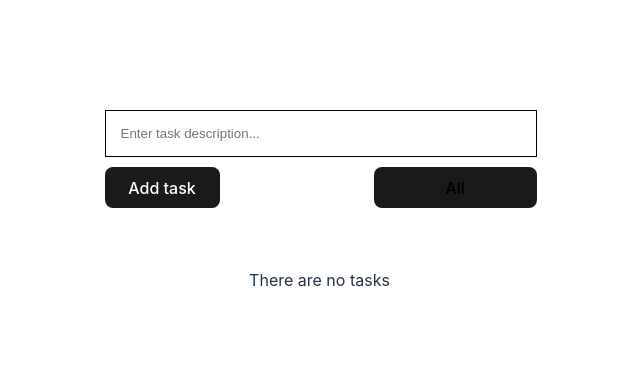
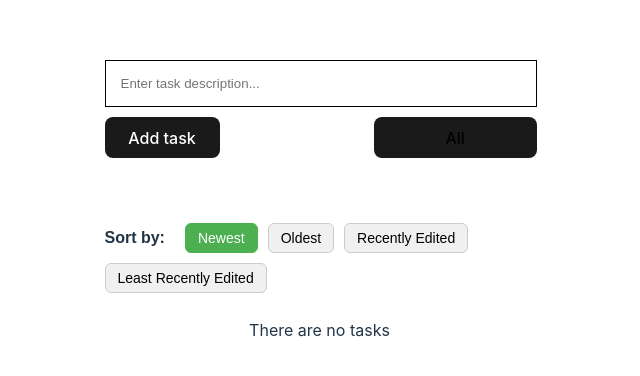
Before and after one commit to shiro0x29a/todo, a React (Vite) app: page / in a window 1280 px wide. Shown: the part 194-570 px from the top of the page, without its empty margins (64-704 px from the left). Built offline with nearby package versions, Linux system fonts and the light colour scheme.

Commit message:
feat: add task sorting by time

```diff
--- a/src/App.css
+++ b/src/App.css
@@ -83,6 +83,40 @@
   color: #333;
 }
 
+#sortOptions {
+  display: flex;
+  flex-wrap: wrap;
+  align-items: center;
+  gap: 10px; /* Расстояние между кнопками */
+  margin: 15px 0;
+  font-family: Arial, sans-serif;
+}
+
+#sortOptions span {
+  font-weight: bold;
+  margin-right: 10px;
+}
+
+#sortOptions button {
+  padding: 6px 12px;
+  background-color: #f0f0f0;
+  border: 1px solid #ccc;
+  border-radius: 6px;
+  cursor: pointer;
+  font-size: 14px;
+  transition: all 0.2s ease;
+}
+
+#sortOptions button:hover {
+  background-color: #e0e0e0;
+}
+
+#sortOptions button.active {
+  background-color: #4caf50; /* Цвет активной сортировки */
+  color: white;
+  border-color: #4caf50;
+}
+
 .taskList {
   display: grid;
   gap: 10px;
--- a/src/App.jsx
+++ b/src/App.jsx
@@ -98,14 +98,45 @@ if (filter === 'all') {
     console.log(1, filter)
 }
 
-const filteredTasks = tasks.filter(task => {
+// const filteredTasks = tasks.filter(task => {
+//     if (filter === 'all') return true
+//     if (filter === 'completed') return task.isCompleted
+//     if (filter === 'uncompleted') return !task.isCompleted
+//     return true
+//   })
+
+const [sortBy, setSortBy] = useState('created-desc') // по умолчанию — новые сверху
+
+const filteredTasks = sortTasks(
+  tasks.filter(task => {
     if (filter === 'all') return true
     if (filter === 'completed') return task.isCompleted
     if (filter === 'uncompleted') return !task.isCompleted
     return true
   })
+)
 
 console.log(filteredTasks)
+
+function sortTasks(tasks) {
+  return [...tasks].sort((a, b) => {
+    let dateA, dateB;
+
+    if (sortBy.includes('created')) {
+      dateA = new Date(a.created)
+      dateB = new Date(b.created)
+    } else {
+      dateA = a.edited ? new Date(a.edited) : new Date(a.created)
+      dateB = b.edited ? new Date(b.edited) : new Date(b.created)
+    }
+
+    if (sortBy.endsWith('asc')) {
+      return dateA - dateB
+    } else {
+      return dateB - dateA
+    }
+  })
+}
 
   return (
     <>
@@ -138,6 +169,34 @@ console.log(filteredTasks)
       </div>
         )}
     </form>
+
+    <div id="sortOptions">
+      <span>Sort by:</span>
+      <button
+        className={sortBy === 'created-desc' ? 'active' : ''}
+        onClick={() => setSortBy('created-desc')}
+      >
+        Newest
+      </button>
+      <button
+        className={sortBy === 'created-asc' ? 'active' : ''}
+        onClick={() => setSortBy('created-asc')}
+      >
+        Oldest
+      </button>
+      <button
+        className={sortBy === 'edited-desc' ? 'active' : ''}
+        onClick={() => setSortBy('edited-desc')}
+      >
+        Recently Edited
+      </button>
+      <button
+        className={sortBy === 'edited-asc' ? 'active' : ''}
+        onClick={() => setSortBy('edited-asc')}
+      >
+        Least Recently Edited
+      </button>
+    </div>
 
     <div className="taskList">
       {filteredTasks.length ? (
```
